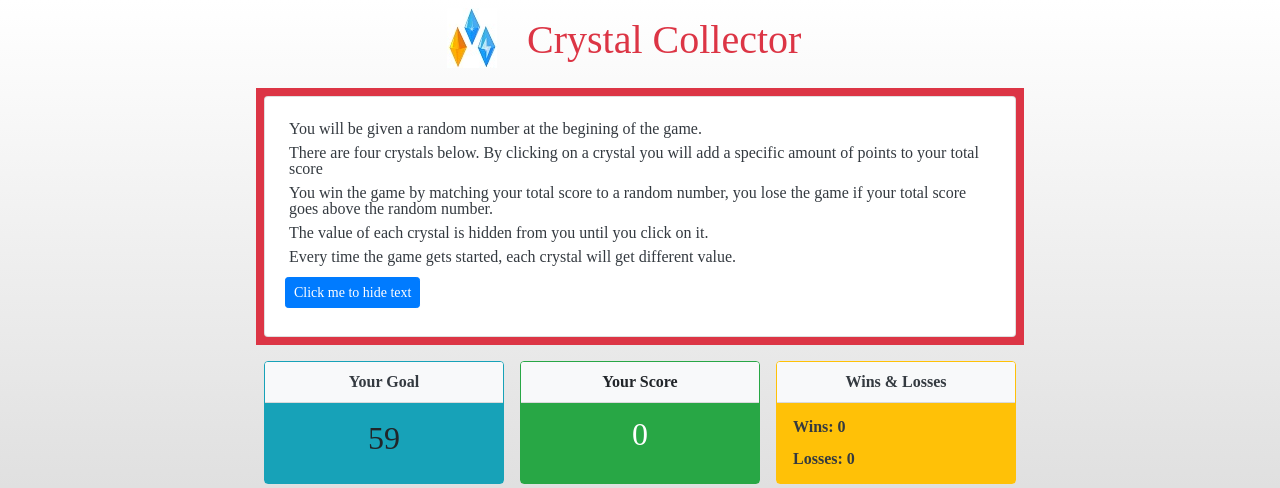
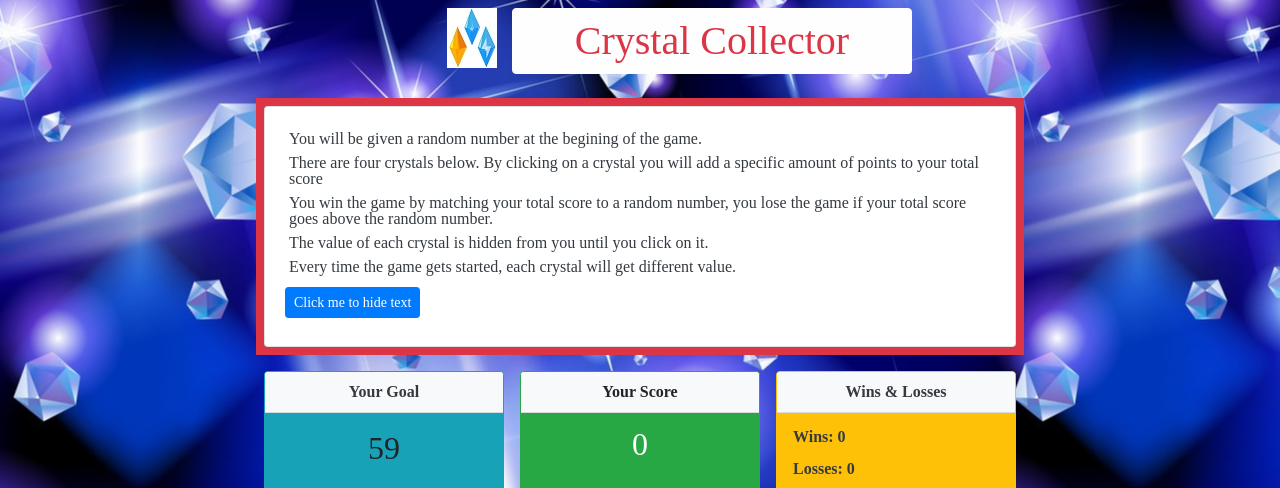
Before and after one commit to pirueto2004/unit-4-game, a plain HTML site: page index.html in a window 1280 px wide. Shown: the top 488 px of the page. Drawn offline with nearby package versions, Linux system fonts and the light colour scheme.

Commit message:
Set background image to body

```diff
--- a/assets/css/style.css
+++ b/assets/css/style.css
@@ -8,6 +8,11 @@ body {
 .container {
     width: 60%;
 
+}
+#heading {
+    width: 100%;
+    max-width: 400px;
+    padding: 2px 2px;
 }
 
 #random, #score {
--- a/assets/javascript/game.js
+++ b/assets/javascript/game.js
@@ -1,5 +1,17 @@
   $(document).ready(function(){
-    $('body').css({"background-color": "white", "background-image": "linear-gradient(white, lightgray)"});
+    function setBackgroundImage(myObject, imageUrl) {
+      myObject.css({
+                   "background-image": "url(" + imageUrl + ")",
+                  //  "background-size": "cover",
+                   "background-position": "center",
+
+                   });
+   }
+
+    var body = $("body");
+    var imageUrl = 'assets/images/bg-pic2.jpg';
+    setBackgroundImage(body, imageUrl);
+    // $('body').css({"background-color": "white", "background-image": "linear-gradient(white, lightgray)"});
 
     var targetScore;
 
--- a/index.html
+++ b/index.html
@@ -21,8 +21,8 @@
             <div class="col-sm-4 text-right ml-0">
                 <img class="img-fluid" src="assets/images/gem-icon.png">
             </div>
-            <div class="col-sm-8">
-               <h1 class="h1 text-danger text-left py-2" id="heading">Crystal Collector</h1>
+            <div class="col-sm-8 px-0">
+               <h1 class="alert alert-light h1 text-danger text-center py-2" id="heading">Crystal Collector</h1>
             </div>
         </div>
         <div class="row">
```
